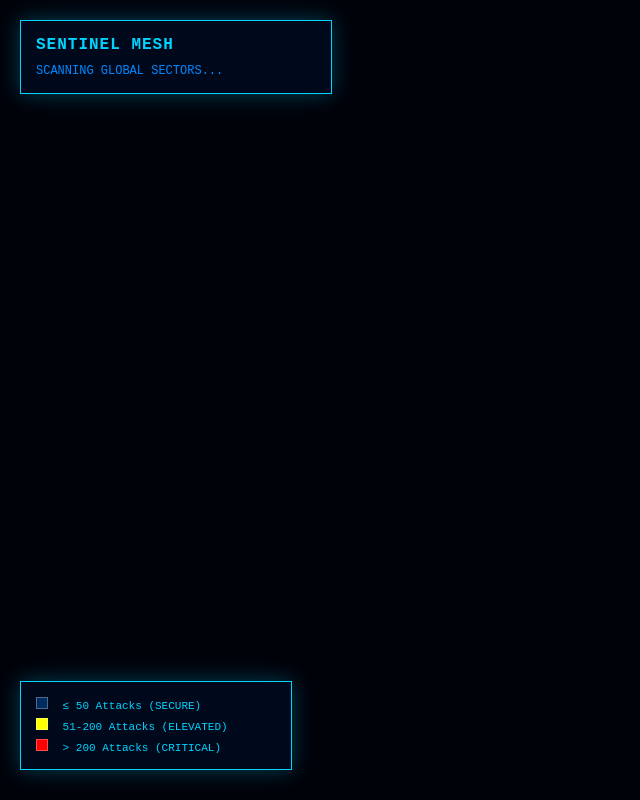
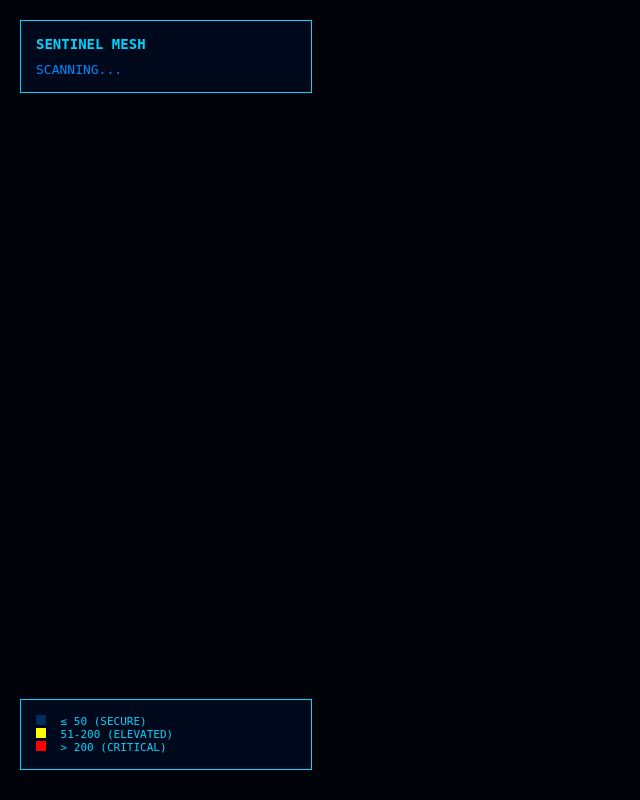
Before and after one commit to safiraaribmunawar-a11y/Sentinal-Web_Host, a Flask app: page / in a window 1280 px wide. Shown: the whole page, without its empty margins (0-640 px from the left). Run offline with Flask 3, Linux system fonts and the light colour scheme.

Commit message:
Update dashboard.html

```diff
--- a/Sentinal_project/CloudServer/templates/dashboard.html
+++ b/Sentinal_project/CloudServer/templates/dashboard.html
@@ -1,99 +1,67 @@
 <!DOCTYPE html>
 <html>
 <head>
-    <title>Sentinel Global Mesh | Vector Radar</title>
+    <title>Sentinel Global Mesh</title>
     <link rel="stylesheet" href="https://unpkg.com/leaflet@1.9.4/dist/leaflet.css" />
     <style>
         body, html { margin:0; padding:0; background:#00020a; overflow:hidden; }
         #map { height: 100vh; width: 100vw; background: #00020a; }
-
         .hud {
             position: absolute; z-index: 1000; background: rgba(0,10,30,0.9);
-            border: 1px solid #00d4ff; padding: 15px; font-family: 'Courier New', monospace;
-            color: #00d4ff; top: 20px; left: 20px; width: 280px;
-            box-shadow: 0 0 20px rgba(0, 212, 255, 0.3);
+            border: 1px solid #00d4ff; padding: 15px; font-family: monospace;
+            color: #00d4ff; top: 20px; left: 20px; width: 260px;
         }
-        .legend { top: auto; bottom: 30px; left: 20px; width: 240px; font-size: 11px; }
-        .box { height: 10px; width: 10px; display: inline-block; margin-right: 8px; border: 1px solid rgba(255,255,255,0.3); }
+        .legend { top: auto; bottom: 30px; left: 20px; font-size: 11px; }
+        .box { height: 10px; width: 10px; display: inline-block; margin-right: 8px; }
     </style>
 </head>
 <body>
-
     <div class="hud">
-        <h2 style="margin:0; font-size:16px; letter-spacing:1px;">SENTINEL MESH</h2>
-        <div id="status" style="margin-top:10px; color:#0088ff; font-size:12px;">SCANNING GLOBAL SECTORS...</div>
+        <h2 style="margin:0; font-size:14px;">SENTINEL MESH</h2>
+        <div id="status" style="margin-top:10px; color:#0088ff;">SCANNING...</div>
     </div>
-
     <div class="hud legend">
-        <div style="margin-bottom:6px;"><span class="box" style="background:#002b5e;"></span> &le; 50 Attacks (SECURE)</div>
-        <div style="margin-bottom:6px;"><span class="box" style="background:#ffff00;"></span> 51-200 Attacks (ELEVATED)</div>
-        <div><span class="box" style="background:#ff0000;"></span> &gt; 200 Attacks (CRITICAL)</div>
+        <div><span class="box" style="background:#002b5e;"></span> &le; 50 (SECURE)</div>
+        <div><span class="box" style="background:#ffff00;"></span> 51-200 (ELEVATED)</div>
+        <div><span class="box" style="background:#ff0000;"></span> &gt; 200 (CRITICAL)</div>
     </div>
-
     <div id="map"></div>
-
     <script src="https://unpkg.com/leaflet@1.9.4/dist/leaflet.js"></script>
     <script>
         const map = L.map('map', { zoomControl: false, attributionControl: false }).setView([20, 0], 2);
+        let geojsonLayer;
+        let globalThreats = {};
 
-        let geojsonLayer;
-        let globalThreats = {}; // Format: { "CountryName": max_magnitude }
-
-        // Rule-based color engine
         function getSectorColor(name) {
             let val = globalThreats[name] || 0;
-            if (val > 200) return '#ff0000'; // RED
-            if (val > 50)  return '#ffff00'; // YELLOW
-            return '#002b5e';                // MESH BLUE
+            if (val > 200) return '#ff0000';
+            if (val > 50)  return '#ffff00';
+            return '#002b5e';
         }
 
-        function sectorStyle(feature) {
-            return {
-                fillColor: getSectorColor(feature.properties.name),
-                weight: 1,
-                opacity: 1,
-                color: '#00d4ff', // Borders
-                fillOpacity: 0.8
-            };
+        function sectorStyle(f) {
+            return { fillColor: getSectorColor(f.properties.name), weight: 1, color: '#00d4ff', fillOpacity: 0.8 };
         }
 
-        // Load Global Boundaries
         fetch('https://raw.githubusercontent.com/datasets/geo-boundaries-world-110m/master/countries.geojson')
             .then(res => res.json())
-            .then(data => {
-                geojsonLayer = L.geoJson(data, { style: sectorStyle }).addTo(map);
-            });
+            .then(data => { geojsonLayer = L.geoJson(data, { style: sectorStyle }).addTo(map); });
 
-        // The logic to connect Coordinates to Country Shapes
         async function updateMesh() {
             try {
                 const response = await fetch('/api/stats');
                 const data = await response.json();
-
                 let newThreats = {};
-
-                // For demonstration, we map specific coordinates to country names
-                // In a professional version, we'd use a reverse-geocoder library
                 data.zones.forEach(z => {
                     let country = "Unknown";
                     if (z.lat > 20 && z.lat < 27 && z.lon > 88 && z.lon < 93) country = "Bangladesh";
-                    if (z.lat > 24 && z.lat < 50 && z.lon > -125 && z.lon < -66) country = "United States of America";
-                    // You can add more coordinate-to-country rules here
-
-                    if (country !== "Unknown") {
-                        newThreats[country] = Math.max(newThreats[country] || 0, z.magnitude);
-                    }
+                    if (country !== "Unknown") newThreats[country] = Math.max(newThreats[country] || 0, z.magnitude);
                 });
-
                 globalThreats = newThreats;
                 if (geojsonLayer) geojsonLayer.setStyle(sectorStyle);
-
-                document.getElementById('status').innerText = "MESH ONLINE | " + data.zones.length + " ACTIVE NODES";
-            } catch(e) {
-                document.getElementById('status').innerText = "LINK INTERRUPTED";
-            }
+                document.getElementById('status').innerText = "MESH ONLINE | " + data.zones.length + " ACTIVE";
+            } catch(e) {}
         }
-
         setInterval(updateMesh, 3000);
     </script>
 </body>
```
